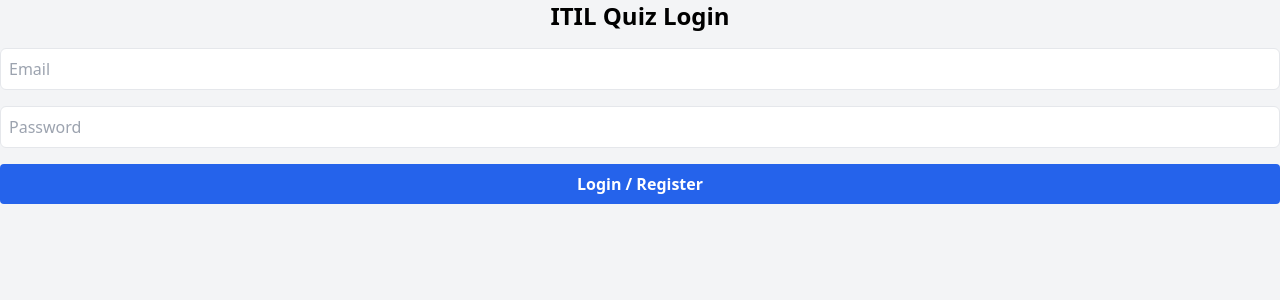
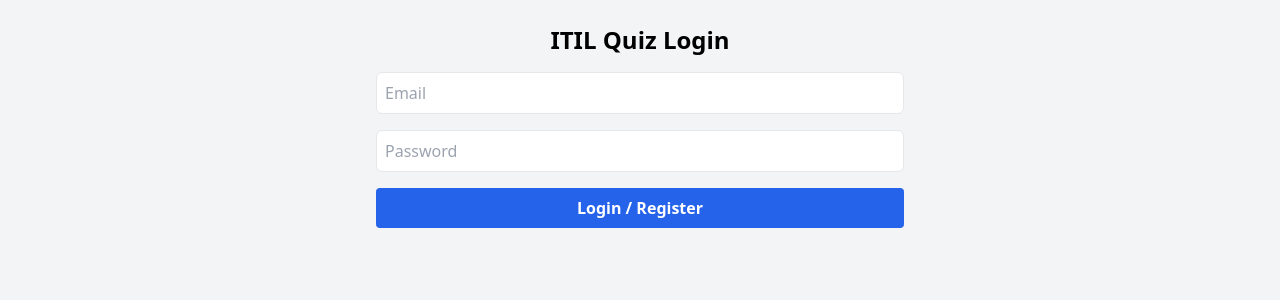
Before and after one commit to Sahshim/salleh-tech-blog, a Jekyll site: the page itil-quiz/index.html, which Jekyll copies as it is, in a window 1280 px wide. Shown: the top 300 px of the page. Built offline with Jekyll 4.4.1, drawn with Linux system fonts in a browser that asks for light colours; nearby versions of some CDN libraries; comment, search, counter and statistics services are not loaded.

Commit message:
Index77Firebase6.html

```diff
--- a/itil-quiz/index.html
+++ b/itil-quiz/index.html
@@ -12,7 +12,7 @@
 <body class="bg-gray-100 font-sans">
 
 <!-- LOGIN SCREEN -->
-<div class="quiz-container" id="login-screen">
+<div class="quiz-container p-6 max-w-xl mx-auto" id="login-screen">
   <h2 class="text-2xl font-bold text-center mb-4">ITIL Quiz Login</h2>
   <input type="email" id="email" placeholder="Email" class="border rounded-md p-2 w-full mb-4" />
   <input type="password" id="password" placeholder="Password" class="border rounded-md p-2 w-full mb-4" />
@@ -21,25 +21,25 @@
 </div>
 
 <!-- START SCREEN -->
-<div class="quiz-container hidden" id="start-screen">
+<div class="quiz-container hidden p-6 max-w-xl mx-auto" id="start-screen">
   <h2 class="text-2xl font-bold mb-4">Welcome to the ITIL Adaptive Quiz</h2>
   <p class="mb-4">Test your knowledge and track your progress.</p>
   <button onclick="startQuiz()" class="bg-green-600 hover:bg-green-700 text-white font-bold py-2 px-4 rounded">Start Quiz</button>
 </div>
 
 <!-- QUIZ SECTION -->
-<div class="quiz-container hidden" id="quiz-section">
-  <div class="question-image text-center"><img src="" alt="concept" id="icon" class="max-h-40 mx-auto" /></div>
+<div class="quiz-container hidden p-6 max-w-3xl mx-auto" id="quiz-section">
+  <div class="question-image text-center mb-4"><img src="" alt="concept" id="icon" class="max-h-40 mx-auto" /></div>
   <h2 id="question" class="text-xl font-semibold mb-4">Loading...</h2>
   <div class="options grid grid-cols-1 gap-2 mb-4" id="options"></div>
   <div class="score text-sm text-gray-700 mb-2" id="score"></div>
   <div class="timer text-sm text-gray-600 mb-2" id="timer">Time: 00:00</div>
   <button onclick="nextQuestion()" class="bg-blue-500 hover:bg-blue-600 text-white font-bold py-2 px-4 rounded">Next Question</button>
-  <div class="chart-container mt-4">
+  <div class="chart-container mt-6">
     <canvas id="progressChart"></canvas>
-    <div class="pagination" id="chartPagination"></div>
+    <div class="pagination mt-2" id="chartPagination"></div>
     <label class="block mt-2"><input type="checkbox" id="filterIncorrect" onchange="drawChart()"> Show only incorrect terms</label>
-    <div id="accordion"></div>
+    <div id="accordion" class="mt-4"></div>
   </div>
 </div>
 
@@ -105,7 +105,7 @@ function startQuiz() {
         return {
           question: item.definition,
           correct_answer: item.term,
-          icon: item.icon ? `/assets/images/${encodeURIComponent(item.icon.replace(/ /g, '_'))}` : 'default.png',
+          icon: item.icon ? `/assets/images/${encodeURIComponent(item.icon)}` : 'default.png',
           options: [...distractors, item.term].sort(() => 0.5 - Math.random())
         };
       });
```
Also changed, not shown: other parts of itil-quiz/index.html (+1 -1 lines).
